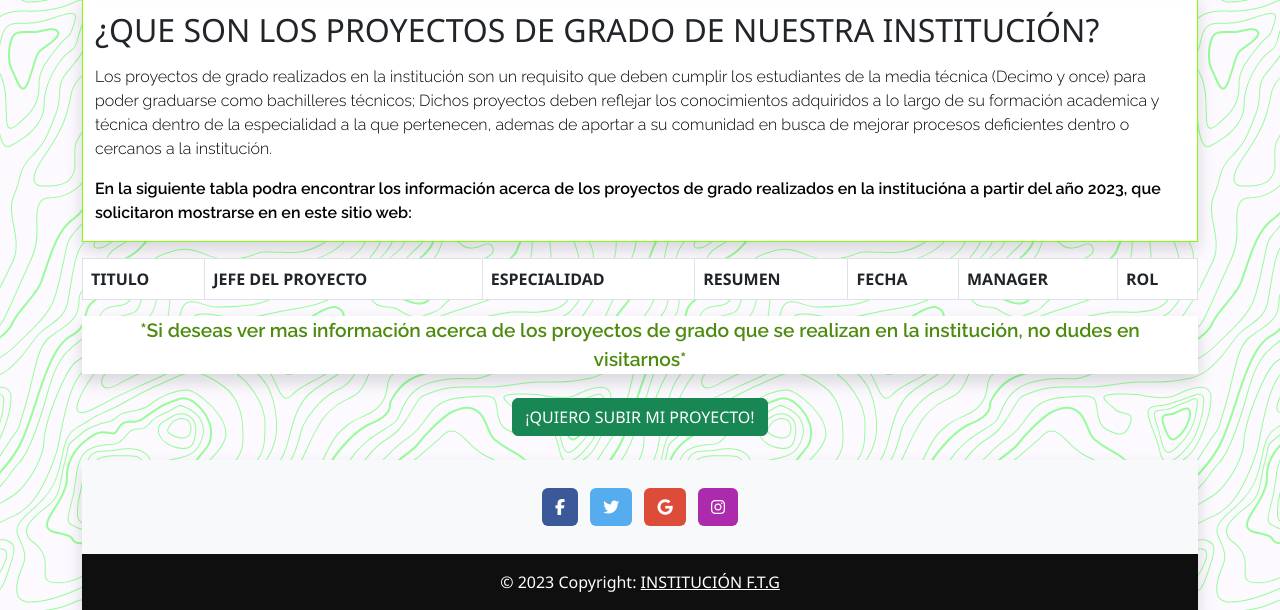
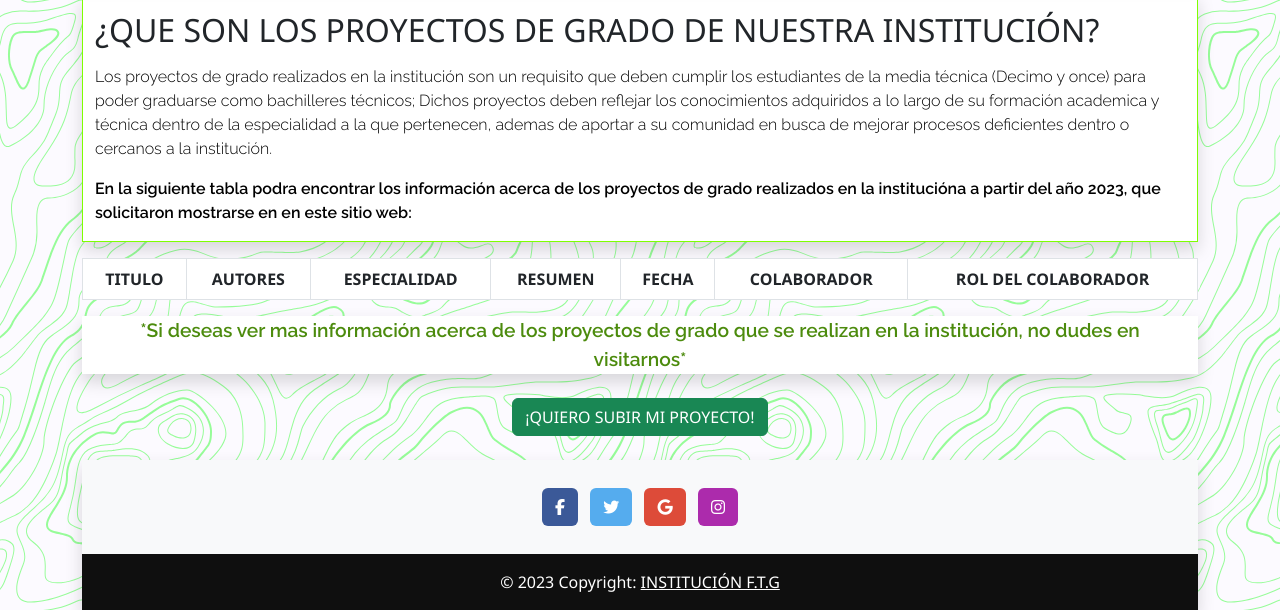
Before and after one commit to JNVV/proyecto, a website built with Vite: page src/pages/projects/projects.html in a window 1280 px wide. Shown: the part 1021-1631 px from the top of the page. Built offline with nearby package versions, Linux system fonts and the light colour scheme; some packages are replaced by stand-ins of ours; no server answers; the database is empty.

Commit message:
Se logro cabron

```diff
--- a/src/pages/projects/projects.html
+++ b/src/pages/projects/projects.html
@@ -4,7 +4,7 @@
 <head>
     <meta charset="UTF-8">
     <meta name="viewport" content="width=device-width, initial-scale=1.0">
-    <title>Document</title>
+    <title>PROYECTOS DE GRADO</title>
     <!--SCRIPT DE BOOSTRAP-->
     <script src="https://cdn.jsdelivr.net/npm/bootstrap@5.3.0/dist/js/bootstrap.bundle.min.js"
         integrity="sha384-geWF76RCwLtnZ8qwWowPQNguL3RmwHVBC9FhGdlKrxdiJJigb/j/68SIy3Te4Bkz"
@@ -179,13 +179,13 @@
                 <table class="table table-bordered table-hover align-middle">
                     <thead> <!--La etiqueta <thead> sirve para crear los titulos o la cabeza de una tabla -->
                         <tr> <!--La etiqueta <tr> permite agregar una fila a la tabla-->
-                            <th scope="col">TITULO</th> <!-- <th> agrega un encabezado  -->
-                            <th scope="col">JEFE DEL PROYECTO</th>
-                            <th scope="col">ESPECIALIDAD</th>
-                            <th scope="col">RESUMEN</th>
-                            <th scope="col">FECHA</th>
-                            <th scope="col">MANAGER</th>
-                            <th scope="col">ROL</th>
+                            <th scope="col"  class="text-center">TITULO</th> <!-- <th> agrega un encabezado  -->
+                            <th scope="col"  class="text-center">AUTORES</th>
+                            <th scope="col"  class="text-center">ESPECIALIDAD</th>
+                            <th scope="col"  class="text-center">RESUMEN</th>
+                            <th scope="col"  class="text-center">FECHA</th>
+                            <th scope="col"  class="text-center">COLABORADOR</th>
+                            <th scope="col"  class="text-center">ROL DEL COLABORADOR</th>
                         </tr>
                     </thead>
                     <!-- La etiqueta <tbody> crea el cuerpo de la tabla o contenido-->
```
Also changed, not shown: index.html (+1 -1 lines), src/pages/Dibujo/dibujo.html (+1 -1 lines), src/pages/Sistemas/sistemas.html (+1 -1 lines), src/pages/automotriz/automotriz.html (+1 -1 lines), src/pages/electricidad/electricidad.html (+1 -1 lines), src/pages/electronica/electronica.html (+1 -1 lines), src/pages/m.industrial/industrial.html (+1 -1 lines), src/pages/metalisteria/metalisteria.html (+1 -1 lines), src/pages/request/request.html (+5 -5 lines).
